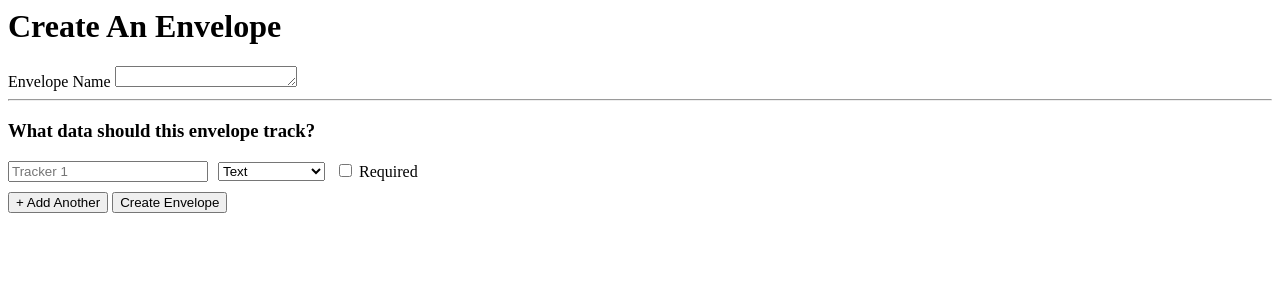
After one commit to Jott2424/Envelopes, a Flask app: page /envelopes_create in a window 1280 px wide. The commit adds this page. Shown: the top 300 px of the page. Run offline with Flask 3, Linux system fonts and the light colour scheme; the visitor is signed in with stand-in values (Sample User, id 1); some libraries are stand-ins or nearby versions.

Commit message:
added envelope create route

```diff
--- a/Envelopes/functions/app_routing.py
+++ b/Envelopes/functions/app_routing.py
@@ -105,6 +105,11 @@ def register_routes(app):
     @login_required
     def envelopes_view_route():
         return envelopes_routes.envelopes_view()
+
+    @app.route('/envelopes_create', methods=['GET', 'POST'])
+    @login_required
+    def envelopes_create_route():
+        return envelopes_routes.envelopes_create()
 
 
 #     @app.route('/logtransaction', methods=['GET', 'POST'])
--- a/Envelopes/functions/envelopes_routes.py
+++ b/Envelopes/functions/envelopes_routes.py
@@ -1,6 +1,6 @@
 from functions import db_utils
 
-from flask import render_template, request, redirect, url_for
+from flask import render_template, request, redirect, url_for, flash
 from flask_login import current_user
 
 def envelopes_home():
@@ -8,3 +8,71 @@ def envelopes_home():
 
 def envelopes_view():
     return render_template('envelopes_view.html')
+
+def envelopes_create():
+    if request.method == 'POST':
+        name = request.form.get('envelope_name')
+
+        conn = db_utils.get_db_connection()
+        cur = conn.cursor()
+
+        #check if there is already an envelope in this budget with this name
+        cur.execute('''
+            SELECT fk_budgets_id
+            FROM user_default_budget
+            WHERE fk_users_id = %s
+            ''',(current_user.id,))
+        budget_id = cur.fetchone()
+
+        cur.execute('''
+            SELECT pk_envelopes_id
+            FROM envelopes
+            WHERE name = %s
+            AND fk_budgets_id = %s
+            ''', (name,budget_id))
+        exists = cur.fetchone()
+
+        # if not then insert
+        if exists == None:
+            cur.execute('''
+                INSERT INTO envelopes (fk_budgets_id, name)
+                VALUES (%s, %s)
+                ''',(budget_id, name))
+
+            #get this inserted envelopes id
+            cur.execute('''
+                SELECT pk_envelopes_id
+                FROM envelopes
+                WHERE name = %s
+                AND fk_budgets_id = %s
+                ''', (name,budget_id))
+            pk_id = cur.fetchone()[0]
+            print(pk_id)
+
+            #insert this envelope's columns into the column tracking table
+            trackers = request.form.getlist('trackers[]')
+            types = request.form.getlist('types[]')
+            required_indices = request.form.getlist('required[]')
+            required_indices = [i for i in required_indices]
+
+            form_order_counter = 1
+            for idx, (t_name, t_type) in enumerate(zip(trackers, types)):
+                print(idx)
+                is_required = idx in required_indices
+                cur.execute('''
+                INSERT INTO envelope_transaction_fields (fk_budgets_id, fk_envelopes_id, form_order, field_name, field_type, is_required)
+                VALUES (%s,%s,%s,%s,%s,%s)
+                ''', (budget_id,pk_id,form_order_counter,t_name,t_type,is_required))
+                #increase the form order value
+                form_order_counter+=1
+
+            conn.commit()
+            cur.close()
+            conn.close()
+        else:
+            flash(f"{name} envelope already exists")
+            return redirect(url_for("envelopes_create_route"))
+        return redirect(url_for("envelopes_home_route"))
+
+    # Initial page load
+    return render_template("envelopes_create.html", num_trackers=1)
--- a/Envelopes/functions/setup.py
+++ b/Envelopes/functions/setup.py
@@ -99,6 +99,7 @@ def first_time_init_db():
             pk_envelope_transaction_fields_id SERIAL PRIMARY KEY,
             fk_budgets_id INTEGER REFERENCES budgets(pk_budgets_id),
             fk_envelopes_id INTEGER REFERENCES envelopes(pk_envelopes_id),
+            form_order INTEGER NOT NULL,
             field_name TEXT NOT NULL,
             field_type TEXT NOT NULL,
             is_required BOOLEAN NOT NULL
--- a/Envelopes/templates/budget_home.html
+++ b/Envelopes/templates/budget_home.html
@@ -1,7 +1,6 @@
 {% block content %}
 <div class="budget-home-container">
     <h1 class="budget-home-title">Budget</h1>
-
     <div class="btn-group">
         <a href="{{ url_for('envelopes_home_route') }}" class="btn">Envelopes</a>
     </div>
--- /dev/null
+++ b/Envelopes/templates/envelopes_create.html
@@ -0,0 +1,77 @@
+{% block content %}
+
+<!-- FLASH MESSAGES -->
+{% with messages = get_flashed_messages(with_categories=true) %}
+  {% if messages %}
+    <div class="flash-container">
+      {% for category, msg in messages %}
+        <div class="flash flash-{{ category }}">
+          {{ msg }}
+        </div>
+      {% endfor %}
+    </div>
+  {% endif %}
+{% endwith %}
+
+<h1>Create An Envelope</h1>
+
+<div class="container">
+    <form method="POST" id="envelope-form">
+
+        <label for="Name">Envelope Name</label>
+        <textarea id="Name" name="envelope_name" rows="1"></textarea>
+
+        <hr>
+
+        <h3>What data should this envelope track?</h3>
+
+        <div id="trackers-container">
+            <!-- First tracker row -->
+            <div class="tracker-row" style="margin-bottom:10px; display:flex; gap:10px; align-items:center;">
+                <input type="text" name="trackers[]" placeholder="Tracker 1" style="width:200px;">
+                <select name="types[]">
+                    <option value="text">Text</option>
+                    <option value="numeric(10,2)">Numeric(10,2)</option>
+                    <option value="date">Date</option>
+                </select>
+                <label>
+                    <input type="checkbox" name="required[]" value="0">
+                    Required
+                </label>
+            </div>
+        </div>
+
+        <button type="button" id="add-tracker">+ Add Another</button>
+        <button type="submit">Create Envelope</button>
+    </form>
+</div>
+
+<script>
+let trackerCount = 1; // Already 1 row exists
+
+document.getElementById("add-tracker").addEventListener("click", function() {
+    trackerCount += 1;
+
+    const container = document.getElementById("trackers-container");
+
+    const div = document.createElement("div");
+    div.classList.add("tracker-row");
+    div.style = "margin-bottom:10px; display:flex; gap:10px; align-items:center;";
+
+    div.innerHTML = `
+        <input type="text" name="trackers[]" placeholder="Tracker ${trackerCount}" style="width:200px;">
+        <select name="types[]">
+            <option value="text">Text</option>
+            <option value="numeric(10,2)">Numeric(10,2)</option>
+            <option value="date">Date</option>
+        </select>
+        <label>
+            <input type="checkbox" name="required[]" value="${trackerCount - 1}">
+            Required
+        </label>
+    `;
+
+    container.appendChild(div);
+});
+</script>
+{% endblock %}
```
